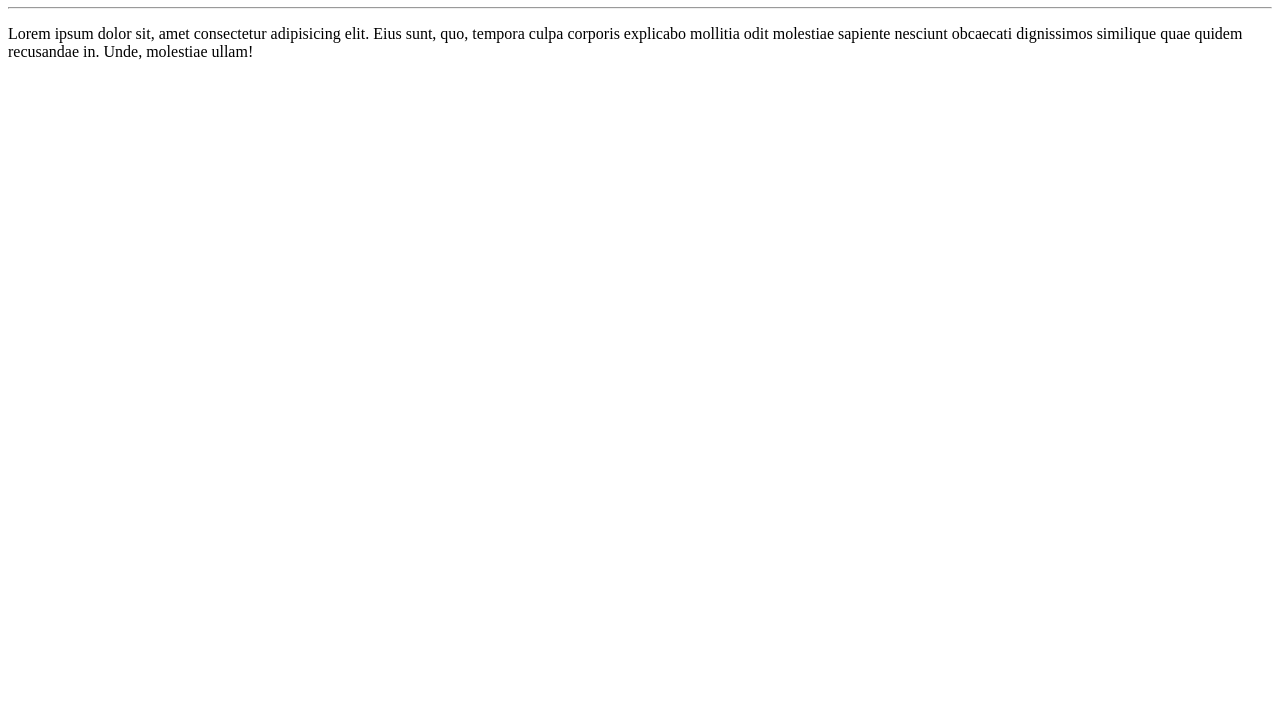
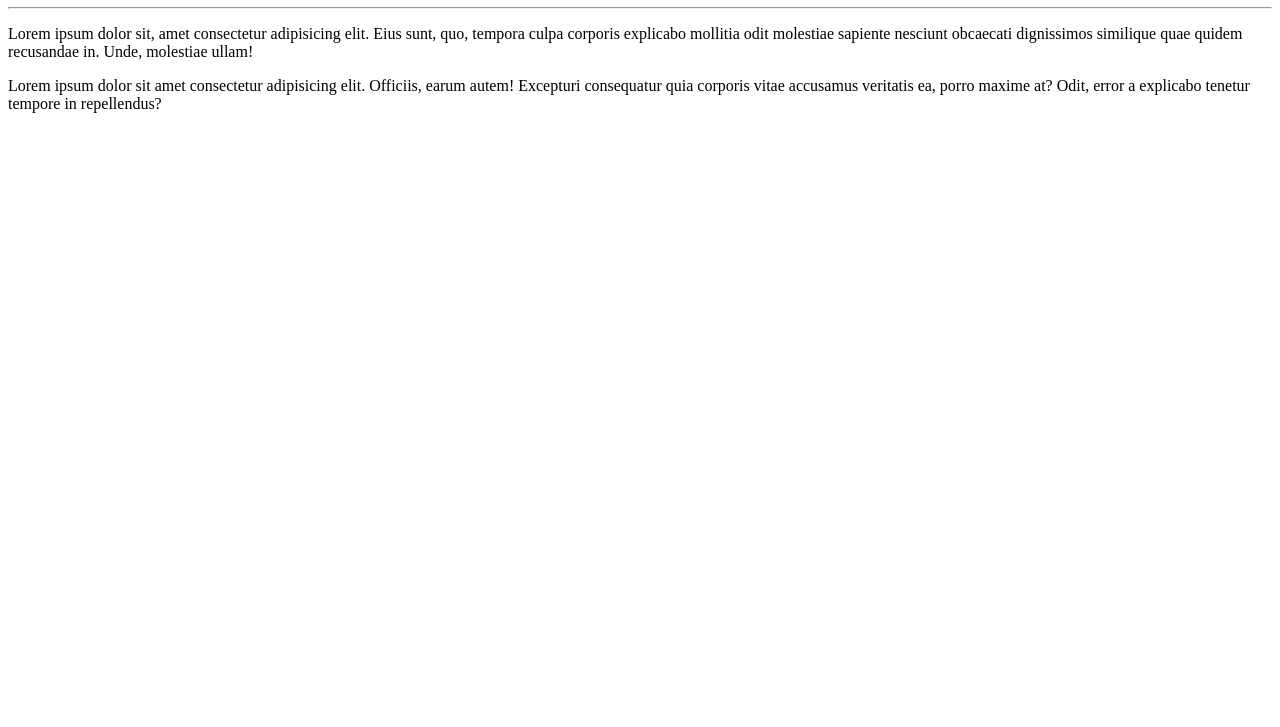
Before and after one commit to vhugo-dev/Ola-mundo, a plain HTML site: page site-exemplo/index.html in a window 1280 px wide. Shown: the part 73-800 px from the top of the page. Drawn offline with Linux system fonts and the light colour scheme.

Commit message:
coloquei mais um paragrafo

```diff
--- a/site-exemplo/index.html
+++ b/site-exemplo/index.html
@@ -9,5 +9,6 @@
 <h1>Olá, mundo!</h1>
 <hr>
 <p>Lorem ipsum dolor sit, amet consectetur adipisicing elit. Eius sunt, quo, tempora culpa corporis explicabo mollitia odit molestiae sapiente nesciunt obcaecati dignissimos similique quae quidem recusandae in. Unde, molestiae ullam!</p>
+<p>Lorem ipsum dolor sit amet consectetur adipisicing elit. Officiis, earum autem! Excepturi consequatur quia corporis vitae accusamus veritatis ea, porro maxime at? Odit, error a explicabo tenetur tempore in repellendus?</p>
 </body>
 </html>
```
